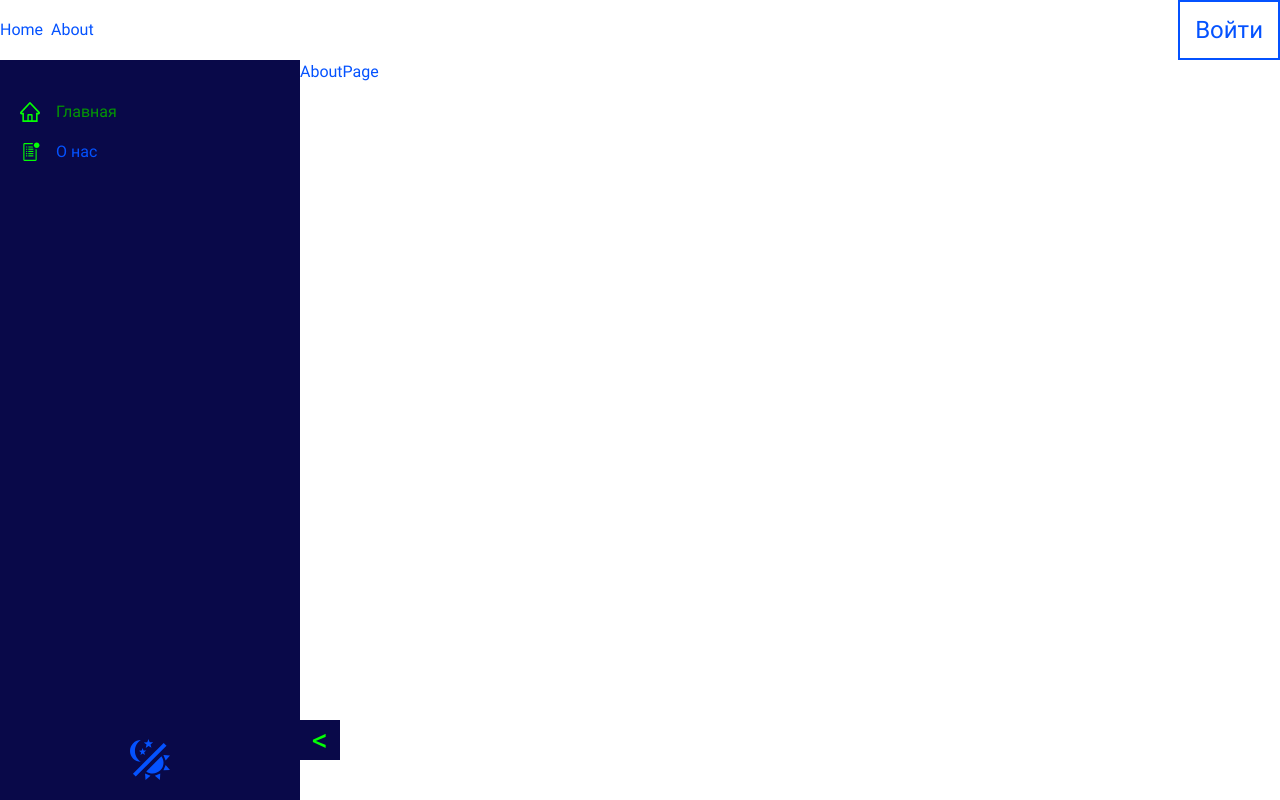
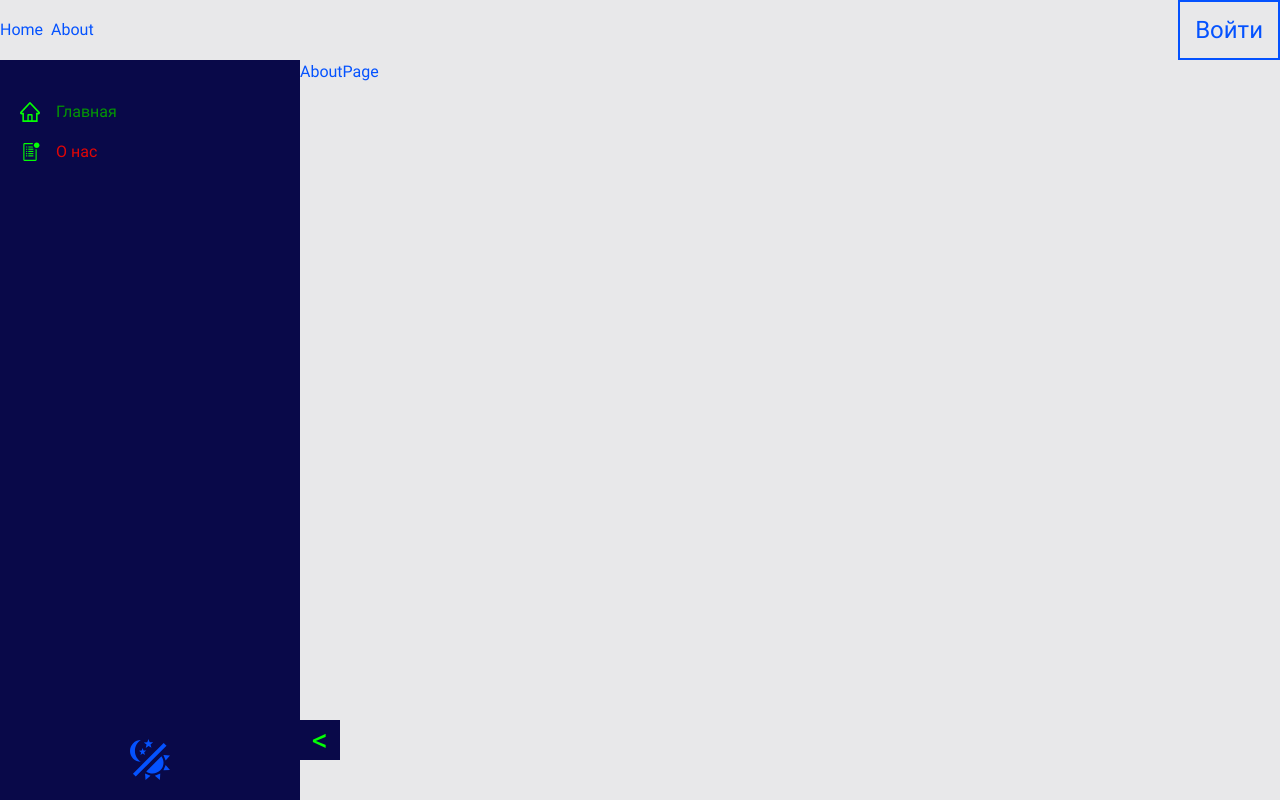
Before and after one commit to Aldar0K/next-setup, a Next.js app: page /about in a window 1280 px wide. Built offline with nearby package versions, Linux system fonts and the light colour scheme; what next-redux-wrapper would draw is missing.

Commit message:
feat: update theme switcher

```diff
--- a/src/app/app.tsx
+++ b/src/app/app.tsx
@@ -3,20 +3,26 @@ import { roboto } from '@/shared/assets/fonts/roboto';
 import { classNames } from '@/shared/lib';
 import { useAppDispatch } from '@/shared/store';
 import '@/shared/styles/main.scss';
-import { Header, Sidebar } from '@/widgets';
+import { Header, PageLoader, Sidebar } from '@/widgets';
 import type { AppProps } from 'next/app';
-import { useEffect } from 'react';
+import { useEffect, useState } from 'react';
 import { ErrorBoundary } from './providers/error-boundary';
 import { StoreProvider } from './providers/store-provider/StoreProvider';
 import { ThemeProvider, useTheme } from './providers/theme-provider';
 
 function App({ Component, pageProps }: AppProps) {
   const dispatch = useAppDispatch();
+  const [mounted, setMounted] = useState(false);
   const { theme } = useTheme();
 
   useEffect(() => {
+    setMounted(true);
     dispatch(userActions.initAuthData());
-  });
+  }, []);
+
+  if (!mounted) {
+    return <PageLoader />;
+  }
 
   return (
     <div className={classNames('wrapper', {}, [theme])}>
--- a/src/features/switch-theme/ui/ThemeSwitcher.tsx
+++ b/src/features/switch-theme/ui/ThemeSwitcher.tsx
@@ -1,7 +1,7 @@
 import { AppThemes, useTheme } from '@/app/providers/theme-provider';
 import { classNames } from '@/shared/lib';
-import { Button, ButtonThemes, IconThemeDark, IconThemeLight } from '@/shared/ui';
-import { FC } from 'react';
+import { Button, ButtonThemes, IconThemeDark, IconThemeLight, Loader } from '@/shared/ui';
+import { FC, useEffect, useState } from 'react';
 
 type ThemeSwitcherProps = {
   className?: string;
@@ -9,7 +9,16 @@ type ThemeSwitcherProps = {
 
 export const ThemeSwitcher: FC<ThemeSwitcherProps> = props => {
   const { className } = props;
+  const [mounted, setMounted] = useState(false);
   const { theme, toggleTheme } = useTheme();
+
+  useEffect(() => {
+    setMounted(true);
+  }, []);
+
+  if (!mounted) {
+    return <Loader />;
+  }
 
   return (
     <Button
--- a/src/pages/AboutPage/AboutPage.tsx
+++ b/src/pages/AboutPage/AboutPage.tsx
@@ -5,7 +5,7 @@ const inter = Inter({ subsets: ['latin'] });
 
 export const AboutPage: FC = () => {
   return (
-    <main className='main bg-white'>
+    <main className='main'>
       <h2>AboutPage</h2>
     </main>
   );
--- a/src/pages/HomePage/HomePage.tsx
+++ b/src/pages/HomePage/HomePage.tsx
@@ -2,7 +2,7 @@ import { Counter } from '@/entities/counter';
 
 export function HomePage() {
   return (
-    <main className='main bg-white'>
+    <main className='main'>
       <h2>HomePage</h2>
       <Counter />
     </main>
--- a/src/shared/styles/common/global.scss
+++ b/src/shared/styles/common/global.scss
@@ -7,6 +7,8 @@ html {
 body {
   color: var(--color-primary);
   font: var(--font-m);
+
+  background: var(--color-bg);
 }
 
 .wrapper {
--- a/src/shared/ui/app-link/AppLink.module.scss
+++ b/src/shared/ui/app-link/AppLink.module.scss
@@ -11,5 +11,5 @@
 }
 
 .active {
-  color: var(--color-red);
+  color: var(--color-red-light);
 }
```
Also changed, not shown: src/widgets/sidebar/ui/Sidebar/Sidebar.module.scss (line endings or trailing spaces).
